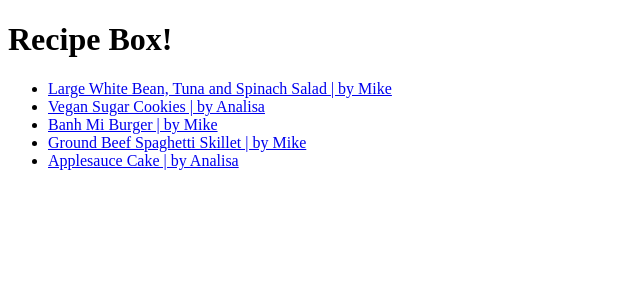
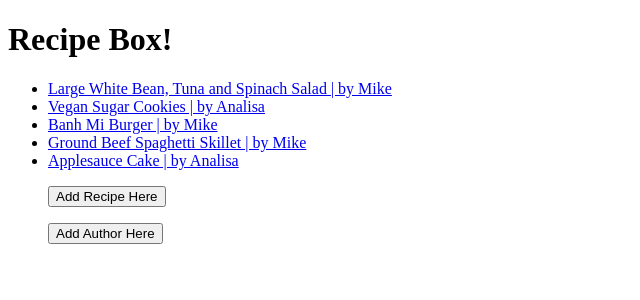
Before and after one commit to mprodhan/recipe-box, a Django app: page / in a window 1280 px wide. Shown: the top 300 px of the page, without its empty margins (0-640 px from the left). Run offline with Django 3.2, Linux system fonts and the light colour scheme; data comes from the database, SQL or seed files in the repository.

Commit message:
Add files via upload
index.html v2

```diff
--- a/info/templates/index.html
+++ b/info/templates/index.html
@@ -12,10 +12,22 @@
         {% for recipe in recipes %}
 
         <li>
-
             <a href="/recipe/{{recipe.id}}">{{ recipe.title }} | by {{ recipe.author }}</a>
         </li>
+
         {% endfor %}
     </ul>
+        <ul>
+            <div id="top_menu">
+                <a href="/recipeadd">
+                    <button>Add Recipe Here</button>
+                </a><p>
+                <a href="/authoradd">
+                    <button>Add Author Here</button>
+                </a>
+            </div>
+        </ul>
+
+
 </body>
 </html>
```
